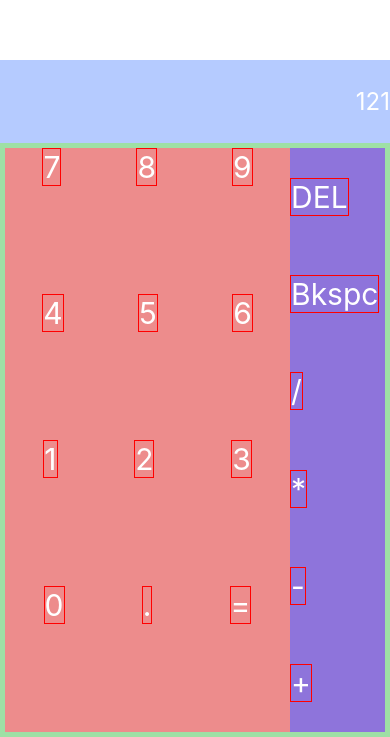
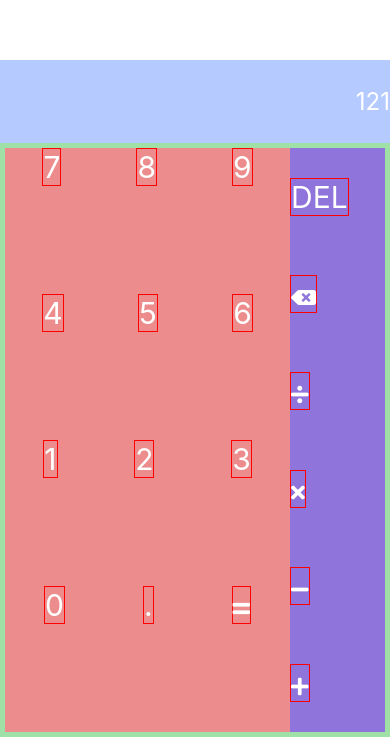
Before and after one commit to MatthieuNadeau96/RNCalculator, a React Native app: screen / in a window 390 px wide. Shown: the part 107-844 px from the top of the page. Built offline with nearby package versions, Linux system fonts and the light colour scheme.

Commit message:
added the fontawesome icons to the operationKeys and the equals key

```diff
--- a/App.js
+++ b/App.js
@@ -9,7 +9,16 @@ import {
 import Key from './src/components/Key'
 import FontAwesome5 from 'react-native-vector-icons/FontAwesome5'
 
+
+const backspace = (<FontAwesome5 name={'backspace'} size={20} />)
+const divide = (<FontAwesome5 name={'divide'} size={20} />)
+const times = (<FontAwesome5 name={'times'} size={20} />)
+const plus = (<FontAwesome5 name={'plus'} size={20} />)
+const minus = (<FontAwesome5 name={'minus'} size={20} />)
+const equals = (<FontAwesome5 name={'equals'} size={20} />)
+
 export default class App extends Component {
+
 
   state = {
     displayValue: '0',
@@ -32,7 +41,7 @@ export default class App extends Component {
 
   operationHandler(operation) {
     switch(operation) {
-      case 'Bkspc':
+      case backspace:
         let text = this.state.calculationText.split('')
         text.pop()
         this.setState({calculationText: text.join('')})
@@ -45,15 +54,9 @@ export default class App extends Component {
 
   render() {
     const { displayValue, calculationText } = this.state
-    const backspace = (<FontAwesome5 name={'backspace'} size={20} />)
-    const divide = (<FontAwesome5 name={'divide'} size={20} />)
-    const times = (<FontAwesome5 name={'times'} size={20} />)
-    const plus = (<FontAwesome5 name={'plus'} size={20} />)
-    const minus = (<FontAwesome5 name={'minus'} size={20} />)
-    const equals = (<FontAwesome5 name={'equals'} size={20} />)
 
     let rows = []
-    let nums = [[7,8,9], [4,5,6],[1,2,3],[0,'.','=']]
+    let nums = [[7,8,9], [4,5,6],[1,2,3],[0,'.', equals]]
     for(let i = 0; i < 4; i++) {
       let row = []
       for(let j = 0; j < 3; j++) {
@@ -68,7 +71,7 @@ export default class App extends Component {
       rows.push(<View style={styles.btnRow}>{row}</View>)
     }
 
-    let operations = ['DEL','Bkspc', '/', '*', '-', '+']
+    let operations = ['DEL', backspace, divide, times, minus, plus]
     let operationKeys = []
     for(let i = 0; i < operations.length; i++) {
       operationKeys.push(
```
